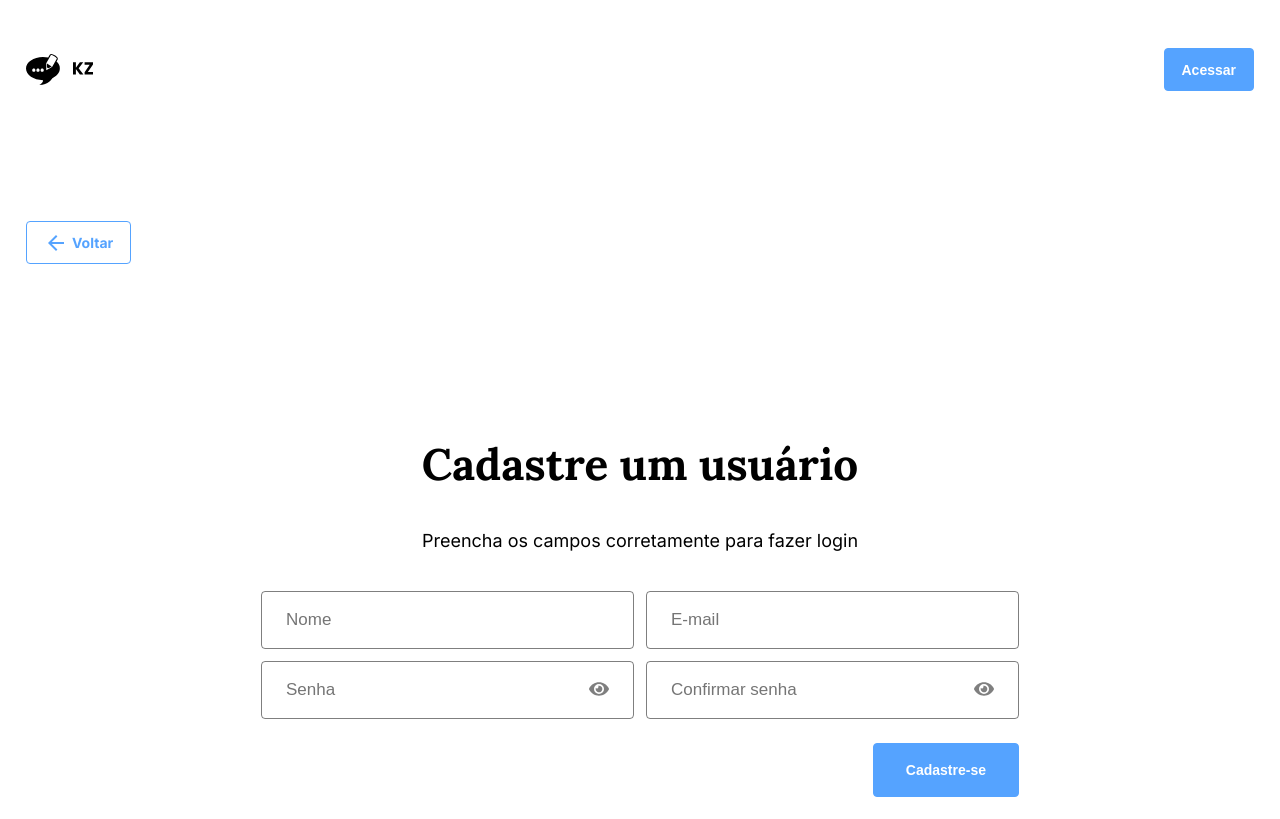
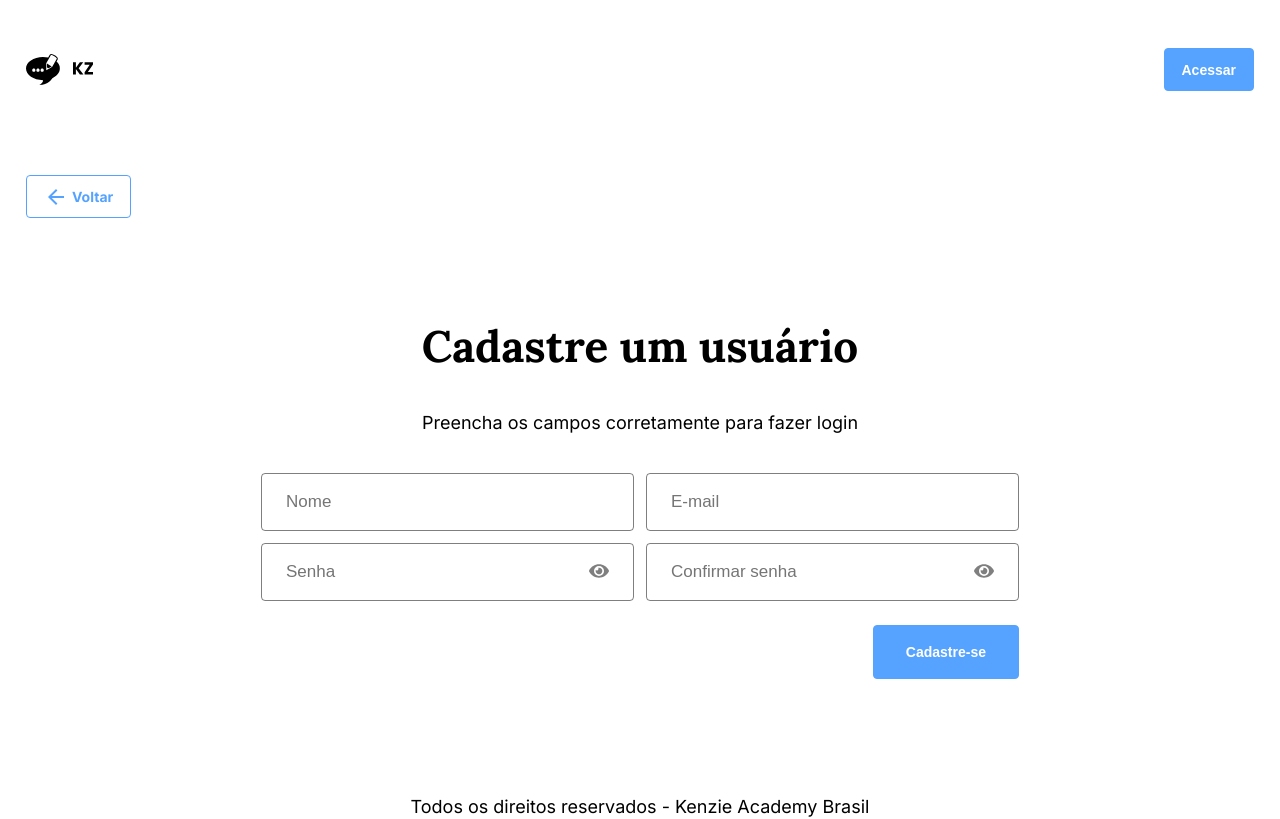
Before and after one commit to Kenzie-Academy-Brasil-Developers/kenzie-feed-entrega-grupo-4, a React (Vite) app: page /register in a window 1280 px wide. Shown: the top 819 px of the page. Built offline with nearby package versions, Linux system fonts and the light colour scheme; no server answers.

Commit message:
refactor : style spaces on registerPage

```diff
--- a/src/components/Forms/RegisterForm/style.module.scss
+++ b/src/components/Forms/RegisterForm/style.module.scss
@@ -17,7 +17,7 @@
     display: flex;
     flex-direction: column;
     gap: 12px;
-    margin-bottom: 200px;
+    margin-bottom: 50px;
     width: 758px;
 
     .inputContainer {
--- a/src/pages/RegisterPage/style.module.scss
+++ b/src/pages/RegisterPage/style.module.scss
@@ -36,7 +36,7 @@
 @media (min-width: 1024px) {
   .main {
     .containerBox {
-      margin-top: 66px;
+      margin-top: 20px;
 
       section {
         display: flex;
@@ -45,7 +45,7 @@
         justify-content: center;
 
         h1 {
-          margin-top: 172px;
+          margin-top: 100px;
         }
 
         span {
```
Also changed, not shown: src/pages/RegisterPage/index.jsx (+6 -2 lines).
